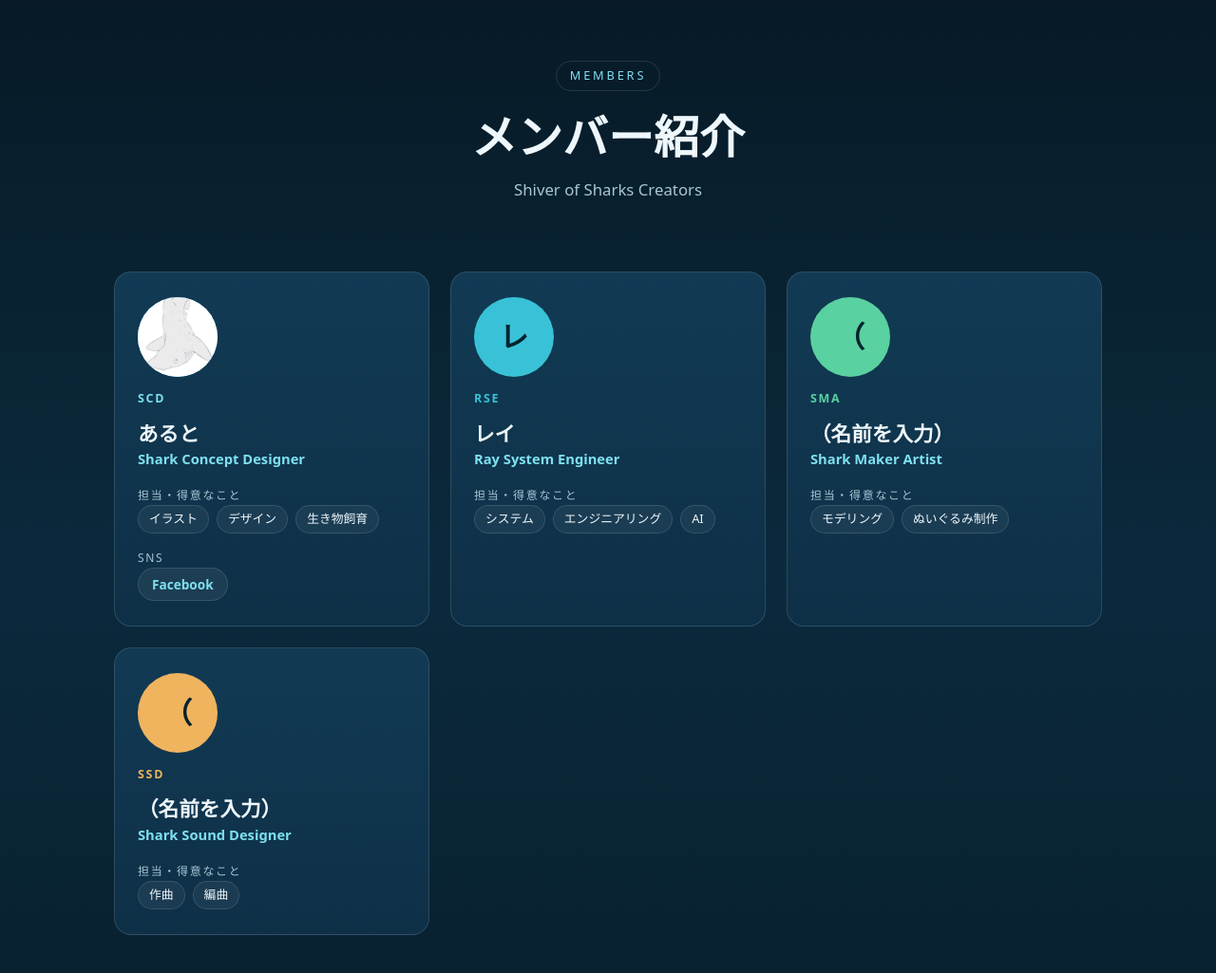
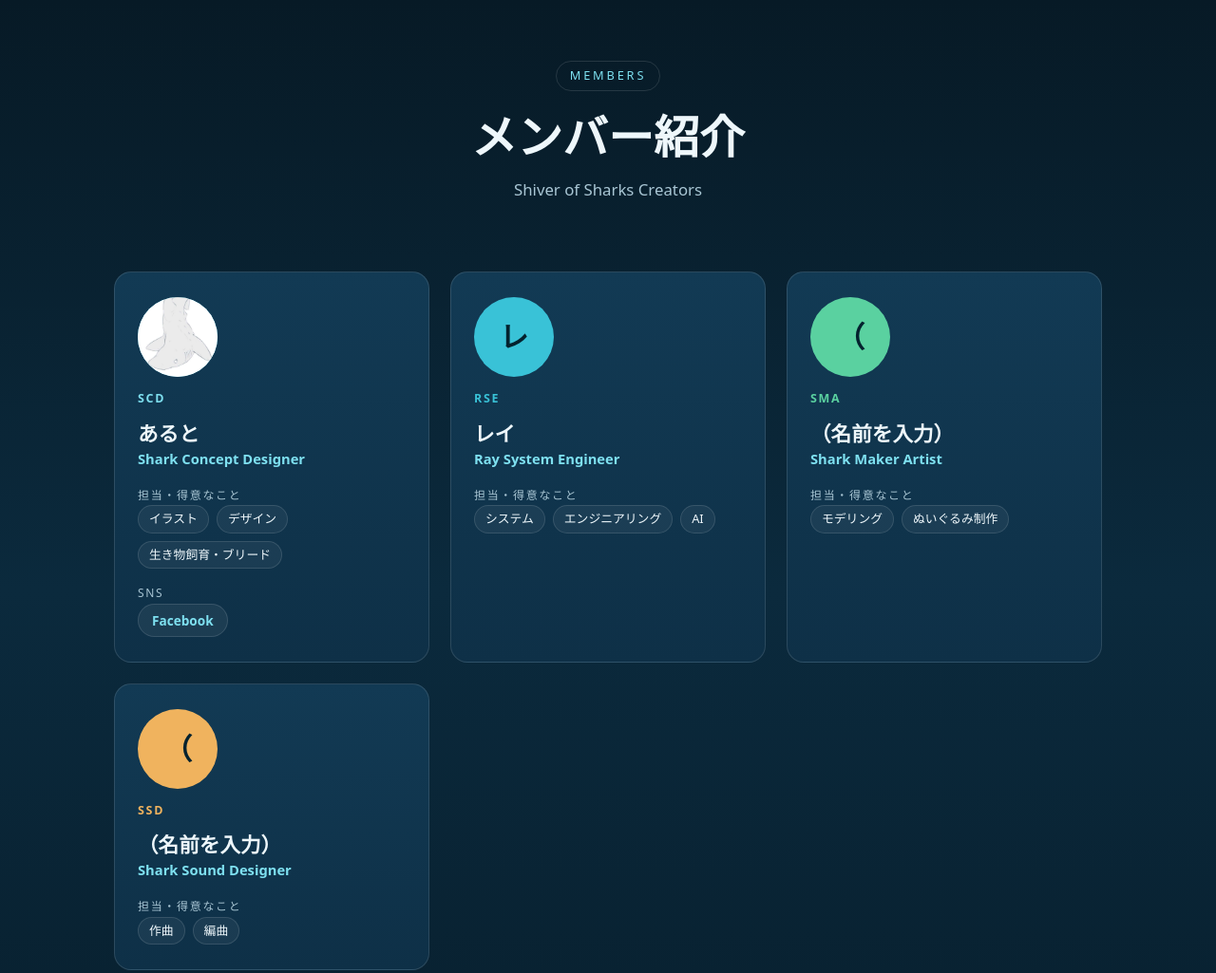
Before and after one commit to alutoliene/shiver-of-sharks-creators, a plain HTML site: page index.html in a window 1280 px wide. Shown: the top 1025 px of the page at 95% size. Drawn offline with Linux system fonts and the light colour scheme.

Commit message:
Update index.html

```diff
--- a/index.html
+++ b/index.html
@@ -195,7 +195,7 @@ const MEMBERS = [
     role: "Shark Concept Designer",
     tagline: "",
     bio: "",
-    tags: ["イラスト", "デザイン" ,"生き物飼育"],
+    tags: ["イラスト", "デザイン" ,"生き物飼育・ブリード"],
     image: "aruto_image2.jpg",
     color: "#7ee0f0",
     sns: [
```
